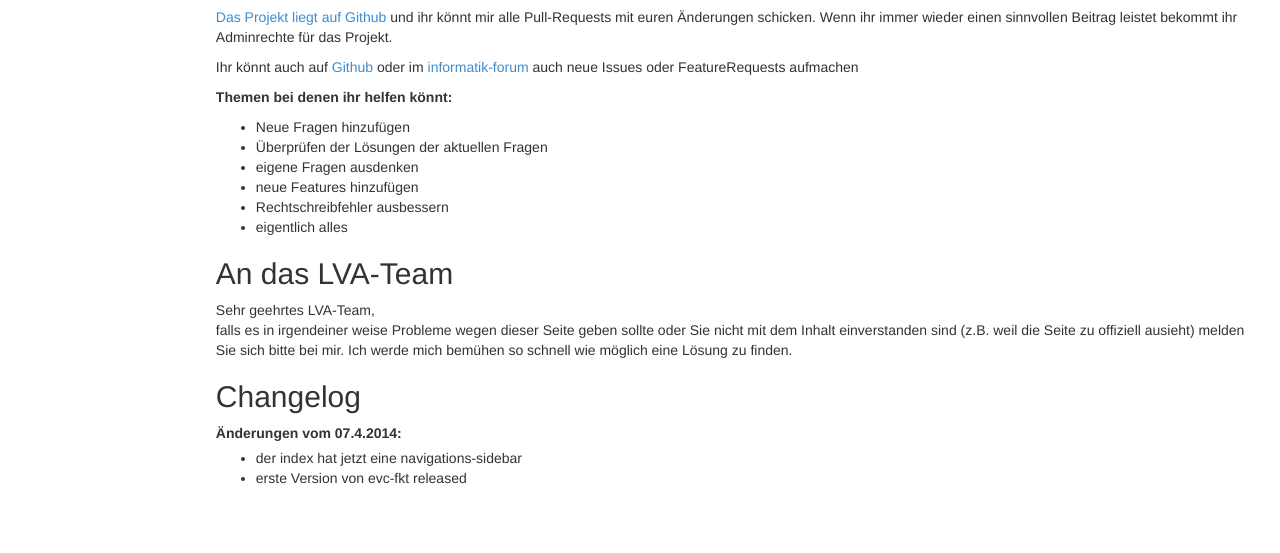
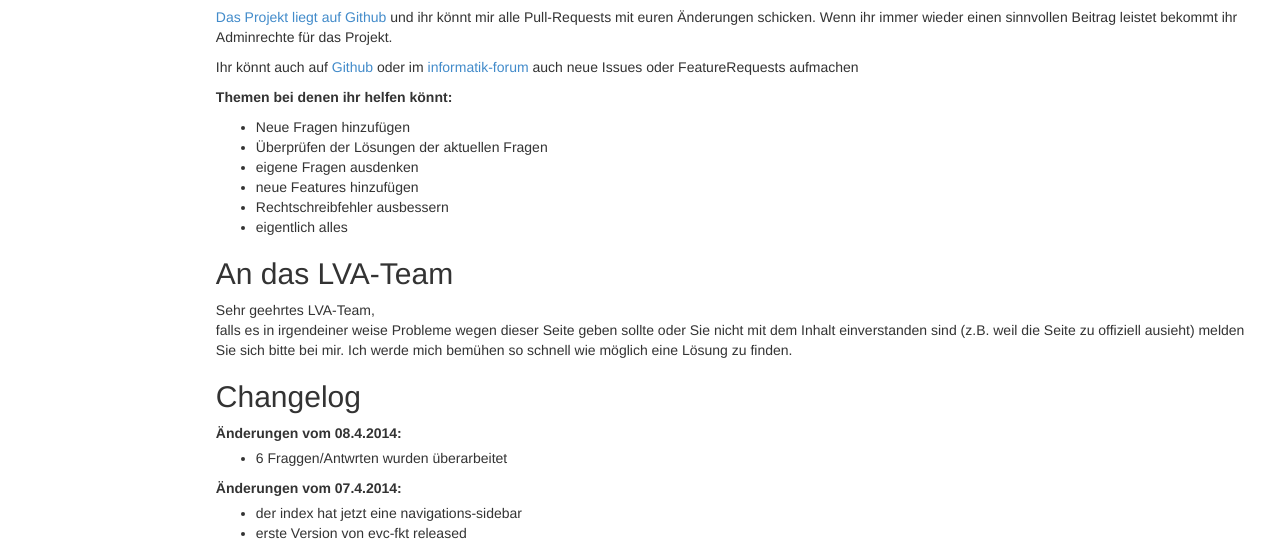
Before and after one commit to Szuuuken/evc, a plain HTML site: page index.html in a window 1280 px wide. Shown: the part 703-1256 px from the top of the page. Before the commit the page ends 1201 px from the top, so only its background shows below. Drawn offline with Linux system fonts and the light colour scheme.

Commit message:
changelog

```diff
--- a/index.html
+++ b/index.html
@@ -65,6 +65,10 @@
 			</p>
 
 			<h2 id="changelog">Changelog</h2>
+			<p class="changelog_date">Änderungen vom 08.4.2014:</p>
+			<ul>
+				<li>6 Fraggen/Antwrten wurden überarbeitet</li>
+			</ul>
 			<p class="changelog_date">Änderungen vom 07.4.2014:</p>
 			<ul>
 				<li>der index hat jetzt eine navigations-sidebar</li>
```
